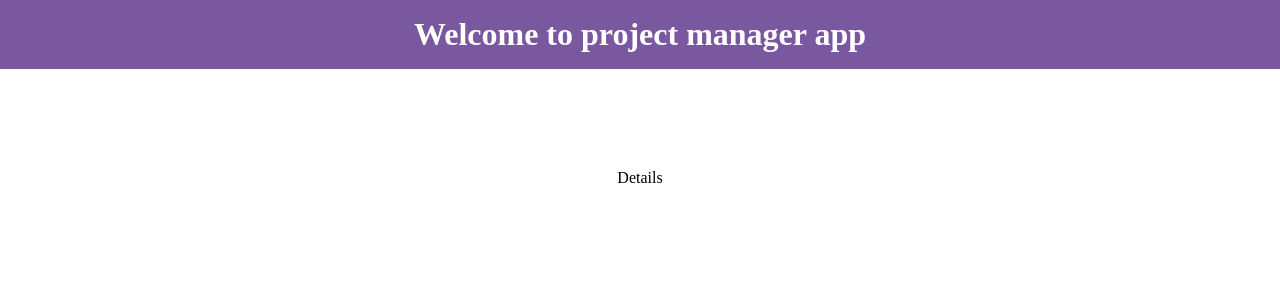
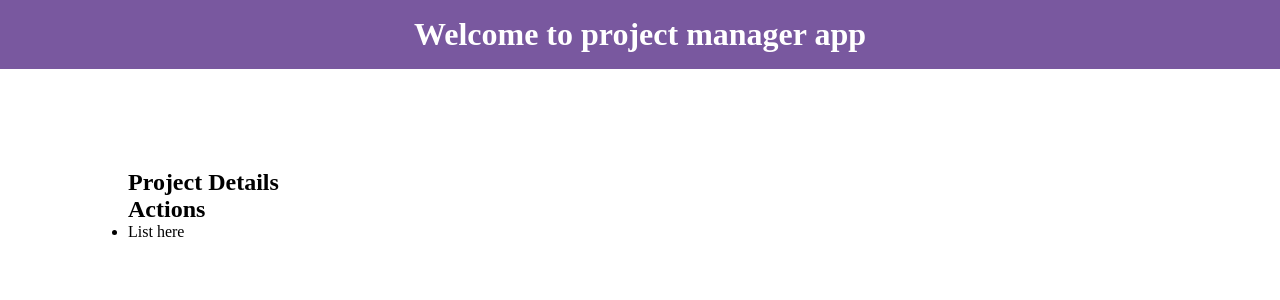
Before and after one commit to abidex4yemi/webapi-challenge-FE, a React (Create React App) app in the folder projectmanager/: page /projects/1 in a window 1280 px wide. Shown: the top 300 px of the page. Built offline with nearby package versions, Linux system fonts and the light colour scheme; no server answers.

Commit message:
Consume get project by id api endpoint

```diff
--- a/projectmanager/src/components/App/App.js
+++ b/projectmanager/src/components/App/App.js
@@ -1,12 +1,13 @@
 import React, { useState, useEffect } from 'react';
 import { Route } from 'react-router-dom';
-import { getProjects } from '../../helpers';
+import { getProjects, getProjectById } from '../../helpers';
 import { Projects, ProjectDetails } from '../Projects';
 
 const BASE_URL = `https://web-api-sprint-1.herokuapp.com/api/v1`;
 
 const initialState = {
 	projects: [],
+	project: {},
 	fetching: false,
 	error: {}
 };
@@ -22,7 +23,19 @@ export const App = () => {
 	return (
 		<div>
 			<Route exact path="/" render={props => <Projects {...props} {...state} />} />
-			<Route exact path="/projects/:id" render={props => <ProjectDetails {...props} />} />
+			<Route
+				exact
+				path="/projects/:id"
+				render={props => (
+					<ProjectDetails
+						{...props}
+						getProjectById={getProjectById}
+						BASE_URL={BASE_URL}
+						{...state}
+						setState={setState}
+					/>
+				)}
+			/>
 		</div>
 	);
 };
--- a/projectmanager/src/components/projects/ProjectDetails.js
+++ b/projectmanager/src/components/projects/ProjectDetails.js
@@ -1,8 +1,21 @@
-import React from 'react';
-import PropTypes from 'prop-types';
+import React, { useEffect } from 'react';
 import styled from 'styled-components';
 
 export const ProjectDetails = props => {
+	const { id } = props.match.params;
+
+	const { getProjectById, project, BASE_URL, setState } = props;
+
+	useEffect(
+		() => {
+			const url = `${BASE_URL}/projects/${id}`;
+			getProjectById({ url, setState });
+		},
+		[BASE_URL, getProjectById, id, setState]
+	);
+
+	console.log(project);
+
 	return (
 		<React.Fragment>
 			<StyledHeader>
@@ -13,17 +26,20 @@ export const ProjectDetails = props => {
 
 			<main>
 				<Container>
-					<Content>Details</Content>
+					<Content>
+						<h2>Project Details</h2>
+						<h3>{project.name}</h3>
+						<p>{project.description}</p>
+						<h2>Actions</h2>
+						<ul>
+							<li>List here</li>
+						</ul>
+					</Content>
 				</Container>
 			</main>
 		</React.Fragment>
 	);
 };
-
-// ProjectDetails.propTypes = {
-// 	projects: PropTypes.array.isRequired,
-// 	fetching: PropTypes.bool.isRequired
-// };
 
 const Container = styled.div`
 	width: 80%;
@@ -39,6 +55,7 @@ const StyledHeader = styled.header`
 
 const Content = styled.div`
 	display: flex;
+	flex-direction: column;
 	justify-content: center;
 	align-content: center;
 	padding-top: 100px;
--- a/projectmanager/src/helpers/index.js
+++ b/projectmanager/src/helpers/index.js
@@ -1 +1,2 @@
 export { getProjects } from './getProjects';
+export { getProjectById } from './getProjectById';
```
